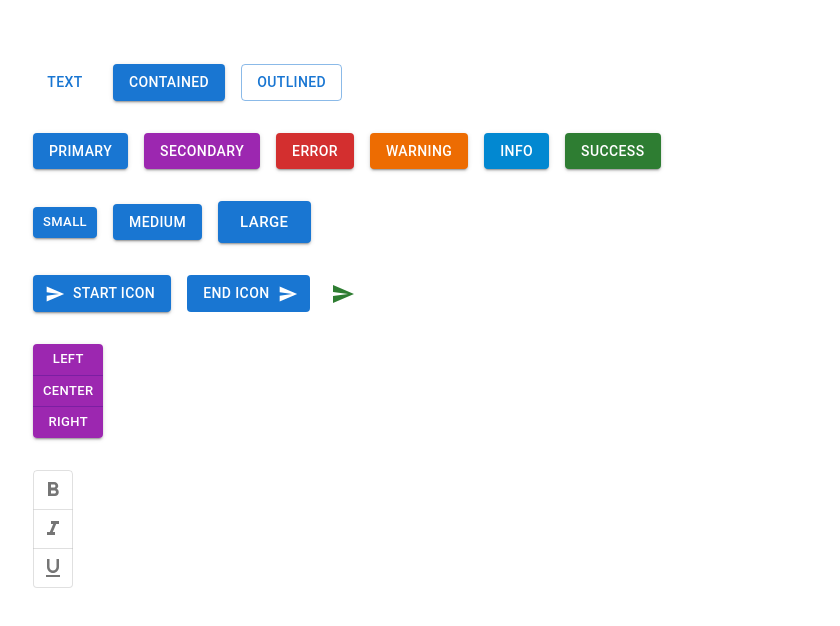
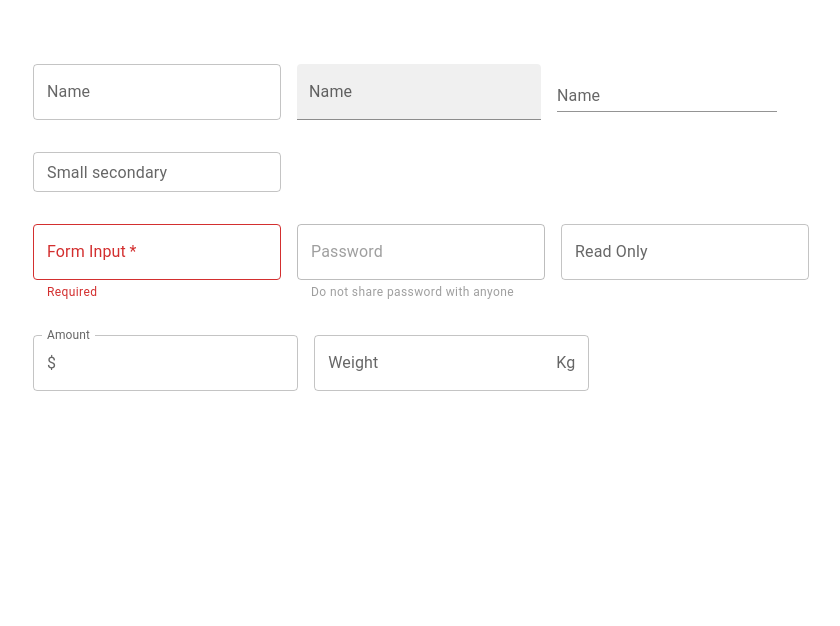
Before and after one commit to Hachiman12a1/Learn-MUI-Codevolution, a React (Create React App) app: page / in a window 1280 px wide. Shown: the top 626 px of the page, without its empty margins (31-871 px from the left). Built offline with nearby package versions, Linux system fonts and the light colour scheme.

Commit message:
Text Field

```diff
--- a/src/App.tsx
+++ b/src/App.tsx
@@ -1,12 +1,14 @@
 import "./App.css";
 import MuiButton from "./components/MuiButton";
+import MuiTextField from "./components/MuiTextField";
 import MuiTypography from "./components/MuiTypography";
 
 function App() {
   return (
     <div className="App">
       {/* <MuiTypography /> */}
-      <MuiButton />
+      {/* <MuiButton /> */}
+      <MuiTextField />
     </div>
   );
 }
--- /dev/null
+++ b/src/components/MuiTextField.tsx
@@ -0,0 +1,53 @@
+import { InputAdornment, Stack, TextField } from "@mui/material";
+import { useState } from "react";
+
+const MuiTextField = () => {
+  const [value, setValue] = useState("");
+  return (
+    <Stack spacing={4}>
+      <Stack spacing={2} direction="row">
+        <TextField label="Name" variant="outlined" />
+        <TextField label="Name" variant="filled" />
+        <TextField label="Name" variant="standard" />
+      </Stack>
+      <Stack direction="row" spacing={2}>
+        <TextField label="Small secondary" size="small" color="secondary" />
+      </Stack>
+      <Stack direction="row" spacing={2}>
+        <TextField
+          label="Form Input"
+          required
+          error={!value}
+          value={value}
+          onChange={(e) => setValue(e.target.value)}
+          helperText={
+            !value ? "Required" : "Do no share your password with anyone"
+          }
+        />
+        <TextField
+          label="Password"
+          type="password"
+          helperText="Do not share password with anyone"
+          disabled
+        />
+        <TextField label="Read Only" InputProps={{ readOnly: true }} />
+      </Stack>
+      <Stack direction="row" spacing={2}>
+        <TextField
+          label="Amount"
+          InputProps={{
+            startAdornment: <InputAdornment position="start">$</InputAdornment>,
+          }}
+        />
+        <TextField
+          label="Weight"
+          InputProps={{
+            endAdornment: <InputAdornment position="end">Kg</InputAdornment>,
+          }}
+        />
+      </Stack>
+    </Stack>
+  );
+};
+
+export default MuiTextField;
```
